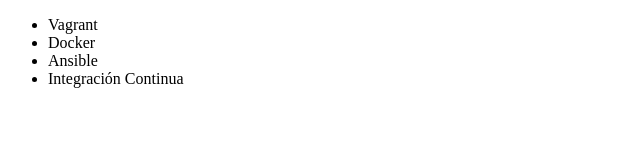
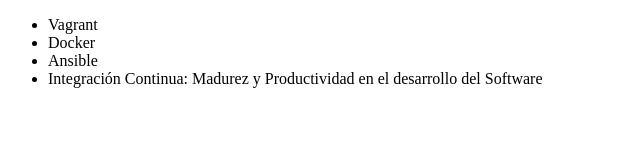
Before and after one commit to diegote11/alura-git, a plain HTML site: page index.html in a window 1280 px wide. Shown: the whole page, without its empty margins (0-640 px from the left). Drawn offline with Linux system fonts and the light colour scheme.

Commit message:
renombrando curso de integracion continua

```diff
--- a/index.html
+++ b/index.html
@@ -9,7 +9,7 @@
          <li> Vagrant </li>
          <li> Docker </li>
          <li> Ansible </li>
-         <li> Integración Continua </li>
+         <li> Integración Continua: Madurez y Productividad en el desarrollo del Software </li>
      </ul>
 </body>
 </html>
```
